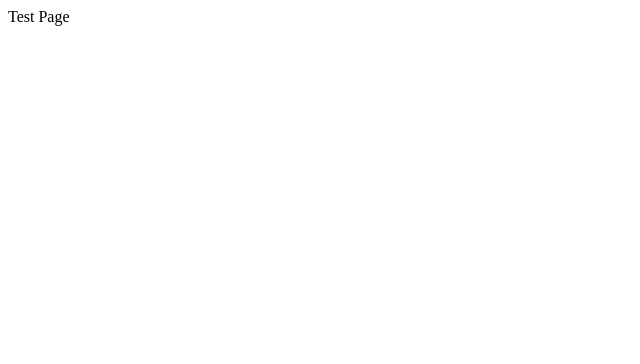
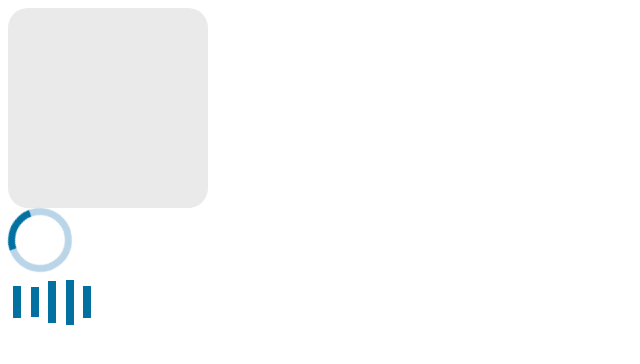
Before and after one commit to kjinengineer/basic-loading, a React (Create React App) app: page / in a window 1280 px wide. Shown: the top 364 px of the page, without its empty margins (0-640 px from the left). Built offline with nearby package versions, Linux system fonts and the light colour scheme.

Commit message:
feat: update components options

```diff
--- a/package.json
+++ b/package.json
@@ -1,6 +1,6 @@
 {
   "name": "basic-loading",
-  "version": "1.0.12",
+  "version": "1.0.13",
   "main": "dist/cjs/index.js",
   "module": "dist/esm/index.js",
   "exports": {
@@ -62,6 +62,5 @@
       "last 1 firefox version",
       "last 1 safari version"
     ]
-  },
-  "packageManager": "yarn@4.0.2"
+  }
 }
--- a/src/App.tsx
+++ b/src/App.tsx
@@ -1,5 +1,42 @@
 import React from "react";
+import {
+  BasicDot,
+  BounceDot,
+  Fade,
+  ProgressBar,
+  Pulse,
+  Skeleton,
+  Spinner,
+  Wave,
+} from "./lib";
 
 export default function App() {
-  return <div>Test Page</div>;
+  const option = {
+    size: 50,
+    // color: "blue",
+  };
+  const fade = {
+    speed: 2,
+    // color: "blue",
+  };
+  const bar = {
+    width: 200,
+    // color: "blue",
+  };
+  const skeleton = {
+    width: "200px",
+    height: "200px",
+    // color1: "blue",
+  };
+  return (
+    <div>
+      {/* <BounceDot option={option} /> */}
+      {/* <ProgressBar option={bar} /> */}
+      {/* <Pulse option={option}>로딩..</Pulse> */}
+      <Skeleton option={skeleton} />
+      <Spinner option={option} />
+      <Wave option={option} />
+      {/* <Fade option={fade}>hello</Fade> */}
+    </div>
+  );
 }
--- a/src/lib/component/BasicDot.tsx
+++ b/src/lib/component/BasicDot.tsx
@@ -1,12 +1,13 @@
 interface Datatype {
   option: {
     size: number;
-    color: string;
+    color?: string;
   };
 }
 
 export default function BasicDot({ option }: Datatype) {
-  const { size, color } = option;
+  const { size } = option;
+  const color = option.color || "#0271a1";
   const animation = `
   @keyframes loading {
     0%,
--- a/src/lib/component/BounceDot.tsx
+++ b/src/lib/component/BounceDot.tsx
@@ -1,14 +1,13 @@
 interface Datatype {
-  option?: {
-    size?: number;
+  option: {
+    size: number;
     color?: string;
   };
 }
 
 const BounceDot = ({ option }: Datatype) => {
-  // const { size, color } = option;
-  const size = option?.size || 15;
-  const color = option?.color || "#232323";
+  const { size } = option;
+  const color = option.color || "#0271a1";
 
   const animation = `
         @keyframes loading {
--- a/src/lib/component/Fade.tsx
+++ b/src/lib/component/Fade.tsx
@@ -1,9 +1,12 @@
 interface Datatype {
-  speed?: number;
+  option: {
+    speed: number;
+  };
+
   children?: React.ReactNode;
 }
 
-export default function Fade({ speed, children }: Datatype) {
+export default function Fade({ option, children }: Datatype) {
   const animation = `
       @keyframes fade {
         0%, 100% {
@@ -20,7 +23,7 @@ export default function Fade({ speed, children }: Datatype) {
       <style>{animation}</style>
       <div
         style={{
-          animation: `fade ${speed || 1.5}s ease-in-out infinite`,
+          animation: `fade ${option.speed || 1.5}s ease-in-out infinite`,
         }}
       >
         {children}
--- a/src/lib/component/ProgressBar.tsx
+++ b/src/lib/component/ProgressBar.tsx
@@ -1,20 +1,21 @@
 interface Datatype {
   option: {
     width: number;
-    bgColor: string;
-    barColor: string;
+    bgColor?: string;
+    barColor?: string;
   };
 }
 
 export default function ProgressBar({ option }: Datatype) {
-  const { width, bgColor, barColor } = option;
-  // const width = 300;
+  const { width } = option;
   const height = width * 0.1;
   const afterWidth = width * 0.95;
   const afterHeight = height * 0.5;
   const margin = width * 0.025;
-  // const bgColor = "#e0e0e0";
-  // const barColor = "#b3b3b3";
+
+  const bgColor = option.bgColor || "#BAD5E8";
+  const barColor = option.barColor || "#0271a1";
+
   const animation = `
     @keyframes progressbar {
       0% {
--- a/src/lib/component/Pulse.tsx
+++ b/src/lib/component/Pulse.tsx
@@ -1,13 +1,14 @@
 interface Datatype {
   option: {
     size: number;
-    color: string;
+    color?: string;
   };
   children?: React.ReactNode;
 }
 
 export default function Pulse({ option, children }: Datatype) {
-  const { size, color } = option;
+  const { size } = option;
+  const color = option.color || "#84B4D4";
   const animation = `
   @keyframes pulse {
     0% {
--- a/src/lib/component/Skeleton.tsx
+++ b/src/lib/component/Skeleton.tsx
@@ -6,8 +6,9 @@ interface Datatype {
   option: {
     width: string;
     height: string;
-    speed: number;
-    color: string[];
+    speed?: number;
+    color1?: string;
+    color2?: string;
     borderRadius?: string;
   };
   className?: string;
@@ -15,15 +16,21 @@ interface Datatype {
 }
 
 export default function Skeleton({ option, className, style }: Datatype) {
-  const { width, height, speed, borderRadius, color } = option;
+  const { width, height } = option;
+
+  const speed = option.speed || 1;
+  const borderRadius = option.borderRadius || "20px";
+  const color1 = option.color1 || "#EAEAEA";
+  const color2 = option.color2 || "#D7D7D7";
+
   const skeletonKeyframes = `
   @keyframes skeletonAnimation {
             0%, 100% {
-              background-color: ${color[0]};
+              background-color: ${color1};
             }
 
             50% {
-              background-color: ${color[1]};
+              background-color: ${color2};
             }
     }
         `;
--- a/src/lib/component/Spinner.tsx
+++ b/src/lib/component/Spinner.tsx
@@ -1,15 +1,19 @@
 interface Datatype {
   option: {
     size: number;
-    bgColor: string;
-    barColor: string;
-    thickness: number;
+    bgColor?: string;
+    barColor?: string;
+    thickness?: number;
   };
   children?: React.ReactNode;
 }
 
 export default function Spinner({ option, children }: Datatype) {
-  const { size, bgColor, barColor, thickness } = option;
+  const { size } = option;
+  const bgColor = option.bgColor || "#0271a1";
+  const barColor = option.barColor || "#BAD5E8";
+  const thickness = option.thickness || 7;
+
   const animation = `
     @keyframes spin {
       from{
--- a/src/lib/component/Wave.tsx
+++ b/src/lib/component/Wave.tsx
@@ -1,14 +1,16 @@
 interface Datatype {
   option: {
-    height: number;
-    color: string;
+    size: number;
+    color?: string;
   };
 }
 
 export default function Wave({ option }: Datatype) {
-  const { height, color } = option;
-  const width = height * 0.15;
-  const margin = height * 0.1;
+  const { size } = option;
+  const color = option.color || "#0271a1";
+
+  const width = size * 0.15;
+  const margin = size * 0.1;
   const animation = `
   @keyframes wave {
     0%, 100%{
@@ -26,7 +28,7 @@ export default function Wave({ option }: Datatype) {
         <div
           style={{
             width: width,
-            height: height,
+            height: size,
             backgroundColor: color,
             margin: margin,
             animation: "wave 1.2s linear infinite",
@@ -35,7 +37,7 @@ export default function Wave({ option }: Datatype) {
         <div
           style={{
             width: width,
-            height: height,
+            height: size,
             backgroundColor: color,
             margin: margin,
             animation: "wave 1.2s 0.3s linear infinite",
@@ -44,7 +46,7 @@ export default function Wave({ option }: Datatype) {
         <div
           style={{
             width: width,
-            height: height,
+            height: size,
             backgroundColor: color,
             margin: margin,
             animation: "wave 1.2s 0.6s linear infinite",
@@ -53,7 +55,7 @@ export default function Wave({ option }: Datatype) {
         <div
           style={{
             width: width,
-            height: height,
+            height: size,
             backgroundColor: color,
             margin: margin,
             animation: "wave 1.2s 0.9s linear infinite",
@@ -62,7 +64,7 @@ export default function Wave({ option }: Datatype) {
         <div
           style={{
             width: width,
-            height: height,
+            height: size,
             backgroundColor: color,
             margin: margin,
             animation: "wave 1.2s 1.2s linear infinite",
```
Also changed, not shown: 1 other file (tests, documents, lock files or other folders).
